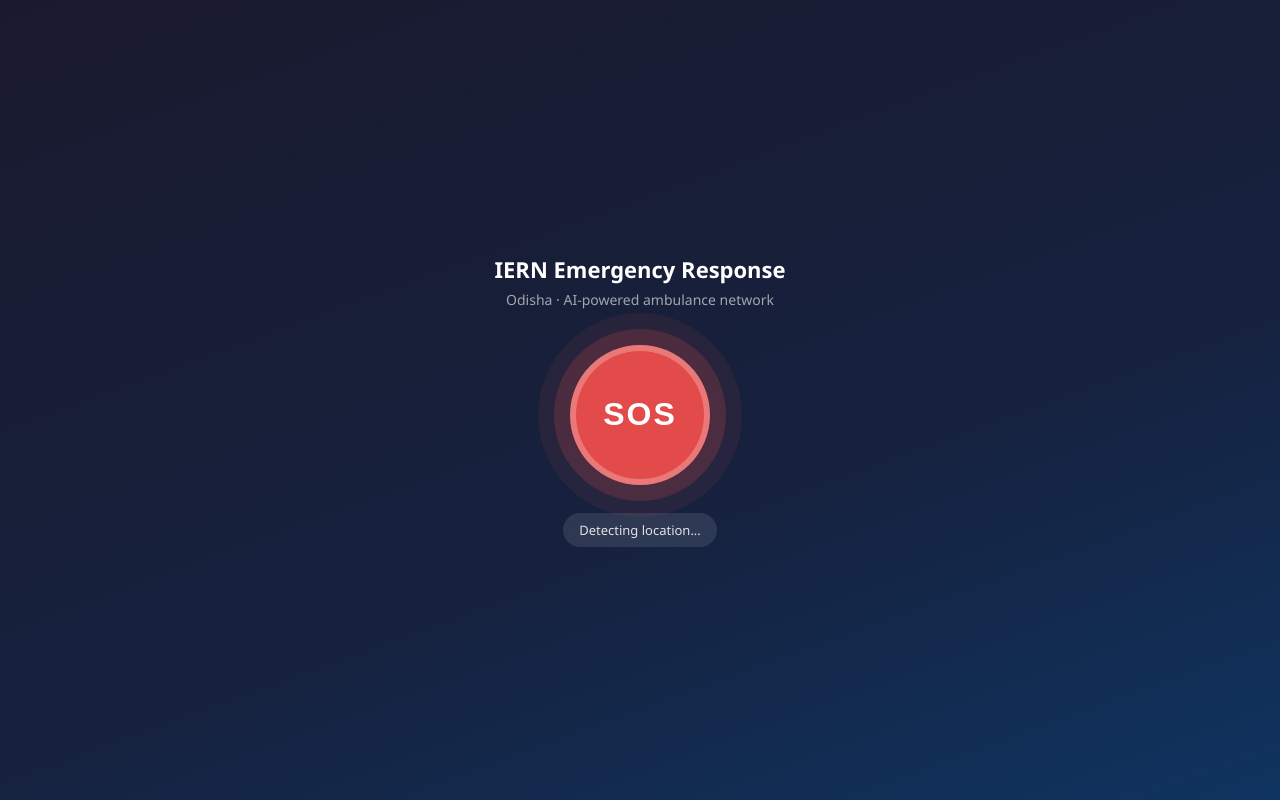
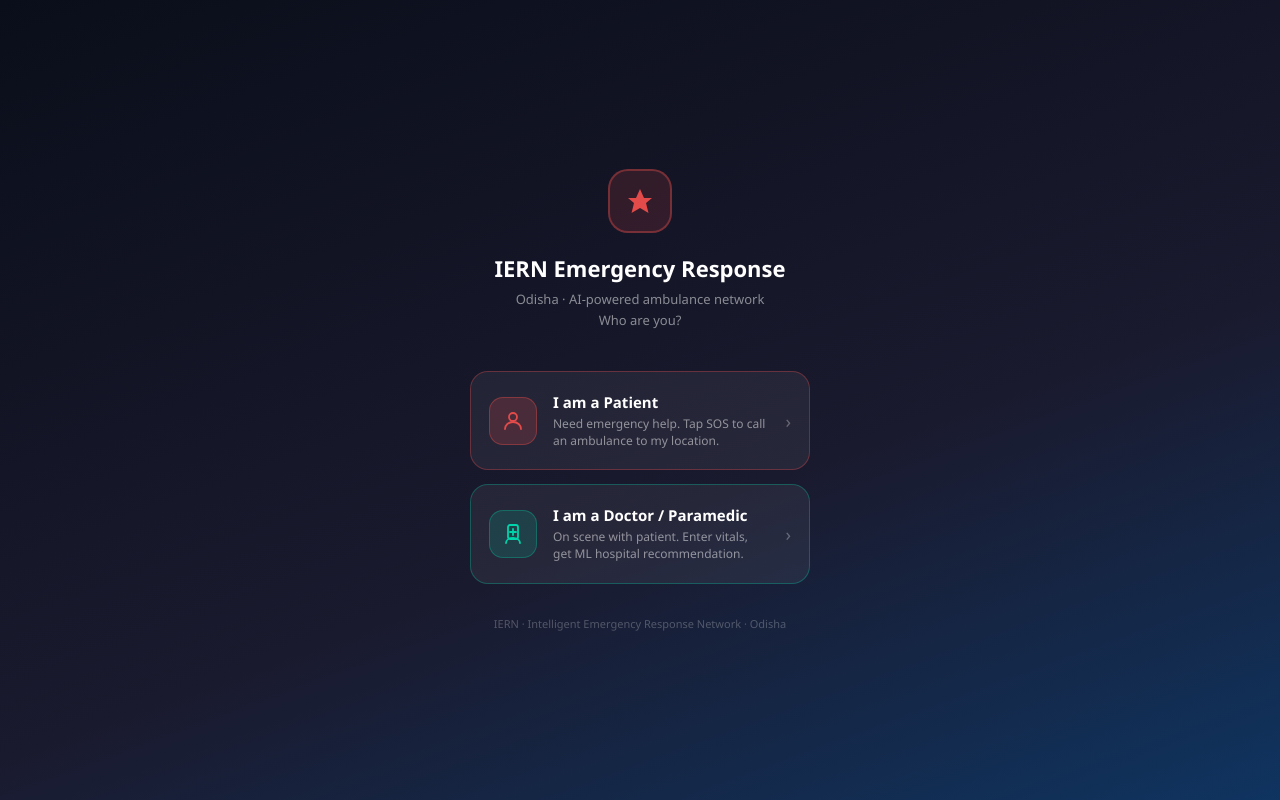
Before and after one commit to amrutanshpanigrahi/smart-emergency-response-odisha, a Flask app: page / in a window 1280 px wide. Run offline with Flask 3, Linux system fonts and the light colour scheme; some libraries are stand-ins or nearby versions.

Commit message:
Update patient.html

```diff
--- a/templates/patient.html
+++ b/templates/patient.html
@@ -11,11 +11,56 @@
   .screen{display:none;min-height:100vh;flex-direction:column}
   .screen.active{display:flex}
 
+  /* ── Role Selection Screen ───────────────────────────────── */
+  #role-screen{
+    background:linear-gradient(160deg,#0a0e1a 0%,#1a1a2e 60%,#0f3460 100%);
+    align-items:center;justify-content:center;text-align:center;padding:40px 24px
+  }
+  .role-logo{
+    width:64px;height:64px;border-radius:20px;
+    background:rgba(226,75,74,0.15);border:2px solid rgba(226,75,74,0.4);
+    display:flex;align-items:center;justify-content:center;margin:0 auto 20px
+  }
+  .role-title{color:#fff;font-size:22px;font-weight:700;margin-bottom:6px}
+  .role-sub{color:rgba(255,255,255,0.5);font-size:13px;margin-bottom:40px;line-height:1.6}
+
+  .role-cards{display:flex;flex-direction:column;gap:14px;width:100%;max-width:340px}
+  .role-card{
+    background:rgba(255,255,255,0.06);border:1.5px solid rgba(255,255,255,0.12);
+    border-radius:18px;padding:20px 18px;cursor:pointer;
+    display:flex;align-items:center;gap:16px;text-align:left;
+    transition:all .2s
+  }
+  .role-card:hover{background:rgba(255,255,255,0.1);border-color:rgba(255,255,255,0.25);transform:translateY(-2px)}
+  .role-card:active{transform:scale(0.98)}
+  .role-card-icon{
+    width:48px;height:48px;border-radius:14px;display:flex;
+    align-items:center;justify-content:center;flex-shrink:0;font-size:22px
+  }
+  .icon-patient{background:rgba(226,75,74,0.2);border:1px solid rgba(226,75,74,0.4)}
+  .icon-doctor{background:rgba(0,212,170,0.15);border:1px solid rgba(0,212,170,0.3)}
+  .role-card-title{font-size:15px;font-weight:700;color:#fff;margin-bottom:4px}
+  .role-card-desc{font-size:12px;color:rgba(255,255,255,0.5);line-height:1.4}
+  .role-card-arrow{margin-left:auto;color:rgba(255,255,255,0.3);font-size:18px;flex-shrink:0}
+
+  .role-card.card-patient{border-color:rgba(226,75,74,0.35)}
+  .role-card.card-patient:hover{border-color:#E24B4A;background:rgba(226,75,74,0.1)}
+  .role-card.card-doctor{border-color:rgba(0,212,170,0.3)}
+  .role-card.card-doctor:hover{border-color:#00d4aa;background:rgba(0,212,170,0.08)}
+
+  .role-footer{margin-top:32px;font-size:11px;color:rgba(255,255,255,0.25)}
+
   /* ── SOS Screen ─────────────────────────────────────────── */
   #sos-screen{
     background:linear-gradient(160deg,#1a1a2e 0%,#16213e 60%,#0f3460 100%);
     align-items:center;justify-content:center;text-align:center;padding:40px 20px
   }
+  .back-link{
+    position:absolute;top:20px;left:20px;
+    color:rgba(255,255,255,0.5);font-size:13px;cursor:pointer;
+    display:flex;align-items:center;gap:6px
+  }
+  .back-link:hover{color:#fff}
   .sos-title{color:#fff;font-size:22px;font-weight:600;margin-bottom:6px}
   .sos-sub{color:rgba(255,255,255,0.6);font-size:14px;margin-bottom:36px}
   .sos-btn{
@@ -143,8 +188,57 @@
 </head>
 <body>
 
+<!-- ═══ SCREEN 0: ROLE SELECTION ══════════════════════════════ -->
+<div id="role-screen" class="screen active">
+  <div class="role-logo">
+    <svg width="32" height="32" viewBox="0 0 32 32" fill="none">
+      <path d="M16 4L20 13H28L22 18L24.5 28L16 23L7.5 28L10 18L4 13H12L16 4Z" fill="#E24B4A"/>
+    </svg>
+  </div>
+  <div class="role-title">IERN Emergency Response</div>
+  <div class="role-sub">Odisha · AI-powered ambulance network<br>Who are you?</div>
+
+  <div class="role-cards">
+
+    <div class="role-card card-patient" onclick="goPatient()">
+      <div class="role-card-icon icon-patient">
+        <svg width="24" height="24" viewBox="0 0 24 24" fill="none">
+          <circle cx="12" cy="8" r="4" stroke="#E24B4A" stroke-width="1.8"/>
+          <path d="M4 20c0-4 3.6-7 8-7s8 3 8 7" stroke="#E24B4A" stroke-width="1.8" stroke-linecap="round"/>
+        </svg>
+      </div>
+      <div>
+        <div class="role-card-title">I am a Patient</div>
+        <div class="role-card-desc">Need emergency help. Tap SOS to call an ambulance to my location.</div>
+      </div>
+      <div class="role-card-arrow">›</div>
+    </div>
+
+    <div class="role-card card-doctor" onclick="goDoctor()">
+      <div class="role-card-icon icon-doctor">
+        <svg width="24" height="24" viewBox="0 0 24 24" fill="none">
+          <rect x="7" y="3" width="10" height="14" rx="2" stroke="#00d4aa" stroke-width="1.8"/>
+          <path d="M12 7v6M9 10h6" stroke="#00d4aa" stroke-width="1.8" stroke-linecap="round"/>
+          <path d="M5 21c0-3 3-5 7-5s7 2 7 5" stroke="#00d4aa" stroke-width="1.8" stroke-linecap="round"/>
+        </svg>
+      </div>
+      <div>
+        <div class="role-card-title">I am a Doctor / Paramedic</div>
+        <div class="role-card-desc">On scene with patient. Enter vitals, get ML hospital recommendation.</div>
+      </div>
+      <div class="role-card-arrow">›</div>
+    </div>
+
+  </div>
+
+  <div class="role-footer">IERN · Intelligent Emergency Response Network · Odisha</div>
+</div>
+
 <!-- ═══ SCREEN 1: SOS ══════════════════════════════════════════ -->
-<div id="sos-screen" class="screen active">
+<div id="sos-screen" class="screen">
+  <div class="back-link" onclick="showScreen('role-screen')">
+    ‹ Back
+  </div>
   <div class="sos-title">IERN Emergency Response</div>
   <div class="sos-sub">Odisha · AI-powered ambulance network</div>
   <button class="sos-btn" onclick="startEmergency()">SOS</button>
@@ -243,16 +337,23 @@
 <script src="https://unpkg.com/leaflet@1.9.4/dist/leaflet.js"></script>
 <script src="https://cdn.socket.io/4.7.2/socket.io.min.js"></script>
 <script>
-// ── State ──────────────────────────────────────────────────────
 let userLat = 20.2961, userLng = 85.8245;
 let selectedHospital = null;
 let allHospitals = [];
 let map, userMarker, ambMarker, hospitalMarker;
 
-// ── Helpers ────────────────────────────────────────────────────
 function showScreen(id) {
   document.querySelectorAll(".screen").forEach(s => s.classList.remove("active"));
   document.getElementById(id).classList.add("active");
+}
+
+// ── Role selection ─────────────────────────────────────────────
+function goPatient() {
+  showScreen("sos-screen");
+}
+
+function goDoctor() {
+  window.location.href = "/ambulance";
 }
 
 // ── SOS button ─────────────────────────────────────────────────
@@ -294,7 +395,6 @@ function updateSeverityBadge(sev) {
   b.className   = "severity-badge sev-" + sev;
 }
 
-// ── Fetch AI recommendations from Flask ───────────────────────
 function fetchRecommendations(symptom, severity) {
   document.getElementById("hospital-list").innerHTML =
     '<div style="text-align:center;padding:40px;color:#888">AI is ranking hospitals...</div>';
@@ -316,7 +416,6 @@ function fetchRecommendations(symptom, severity) {
   });
 }
 
-// ── Zone filter chips ──────────────────────────────────────────
 function buildZoneFilter(hospitals) {
   const zones = {};
   hospitals.forEach(h => {
@@ -351,7 +450,6 @@ function filterZone(zid, el) {
   renderHospitalList(filtered);
 }
 
-// ── Render hospital cards ──────────────────────────────────────
 function renderHospitalList(hospitals) {
   const list = document.getElementById("hospital-list");
   if (!hospitals.length) {
@@ -361,20 +459,17 @@ function renderHospitalList(hospitals) {
 
   list.innerHTML = hospitals.map((h, i) => `
     <div class="hospital-card" id="hc-${h.id}" onclick="selectHospital(${h.id})">
-
       ${i === 0 ? `<div style="margin-bottom:8px">
         <span style="background:${h.ai_badge.color};color:#fff;font-size:11px;
           font-weight:600;padding:3px 10px;border-radius:20px">
           ${h.ai_badge.label}
         </span>
       </div>` : ""}
-
       <div class="hc-top">
         <div class="zone-dot" style="background:${h.zone_color}"></div>
         <div class="hc-name">${h.name}</div>
         <div class="hc-dist">${h.distance_km} km</div>
       </div>
-
       <div class="hc-meta">
         <span class="chip chip-green">${h.specialty}</span>
         <span class="chip ${h.er_available ? 'chip-green' : 'chip-gray'}">
@@ -383,7 +478,6 @@ function renderHospitalList(hospitals) {
         <span class="chip chip-blue">${h.beds} beds</span>
         <span class="chip chip-amber">${h.zone_name.split("–")[0].trim()}</span>
       </div>
-
       <div class="hc-ai">
         <svg width="14" height="14" viewBox="0 0 14 14" style="flex-shrink:0;margin-top:1px">
           <circle cx="7" cy="7" r="6" fill="none" stroke="#185FA5" stroke-width="1"/>
@@ -391,7 +485,6 @@ function renderHospitalList(hospitals) {
         </svg>
         <span>${h.ai_reason}</span>
       </div>
-
       <div style="display:flex;align-items:center">
         <span class="hc-stars">
           ${"★".repeat(Math.round(h.rating))}${"☆".repeat(5 - Math.round(h.rating))}
@@ -401,11 +494,9 @@ function renderHospitalList(hospitals) {
           ${h.city}, ${h.district}
         </span>
       </div>
-
     </div>`).join("");
 }
 
-// ── Select hospital ────────────────────────────────────────────
 function selectHospital(id) {
   document.querySelectorAll(".hospital-card").forEach(c => c.classList.remove("selected"));
   document.getElementById("hc-" + id).classList.add("selected");
@@ -415,7 +506,6 @@ function selectHospital(id) {
   btn.textContent = "Confirm " + selectedHospital.name;
 }
 
-// ── Confirm hospital → call ambulance ─────────────────────────
 function confirmHospital() {
   if (!selectedHospital) return;
 
@@ -442,7 +532,6 @@ function confirmHospital() {
   showTrackingScreen();
 }
 
-// ── Tracking screen ────────────────────────────────────────────
 function showTrackingScreen() {
   showScreen("tracking-screen");
   document.getElementById("dest-hospital-name").textContent = selectedHospital.name;
@@ -481,7 +570,7 @@ function initMap() {
 
 function simulateAmbulance() {
   let step = 0;
-  const total   = 12;
+  const total    = 12;
   const startLat = userLat - 0.03;
   const startLng = userLng - 0.02;
 
@@ -509,10 +598,10 @@ function initTimeline() {
   const fmt = d => d.toLocaleTimeString([], {hour: "2-digit", minute: "2-digit"});
 
   tl.innerHTML = [
-    {label: "Emergency call placed",                        time: fmt(now),                              state: "done"},
-    {label: selectedHospital.name + " selected by you",    time: fmt(now),                              state: "done"},
-    {label: "Ambulance dispatched",                        time: fmt(now),                              state: "active"},
-    {label: "Arriving at hospital",                        time: "~" + fmt(new Date(Date.now()+840000)),state: "pending"},
+    {label: "Emergency call placed",                     time: fmt(now),                               state: "done"},
+    {label: selectedHospital.name + " selected by you", time: fmt(now),                               state: "done"},
+    {label: "Ambulance dispatched",                      time: fmt(now),                               state: "active"},
+    {label: "Arriving at hospital",                      time: "~" + fmt(new Date(Date.now()+840000)), state: "pending"},
   ].map(e => `
     <div class="tl-item">
       <div class="tl-dot tl-dot-${e.state}"></div>
@@ -534,7 +623,6 @@ function addTimelineEvent(label, time, state) {
     </div>`;
 }
 
-// ── Detect location on page load ───────────────────────────────
 window.onload = () => {
   navigator.geolocation?.getCurrentPosition(pos => {
     userLat = pos.coords.latitude;
```
